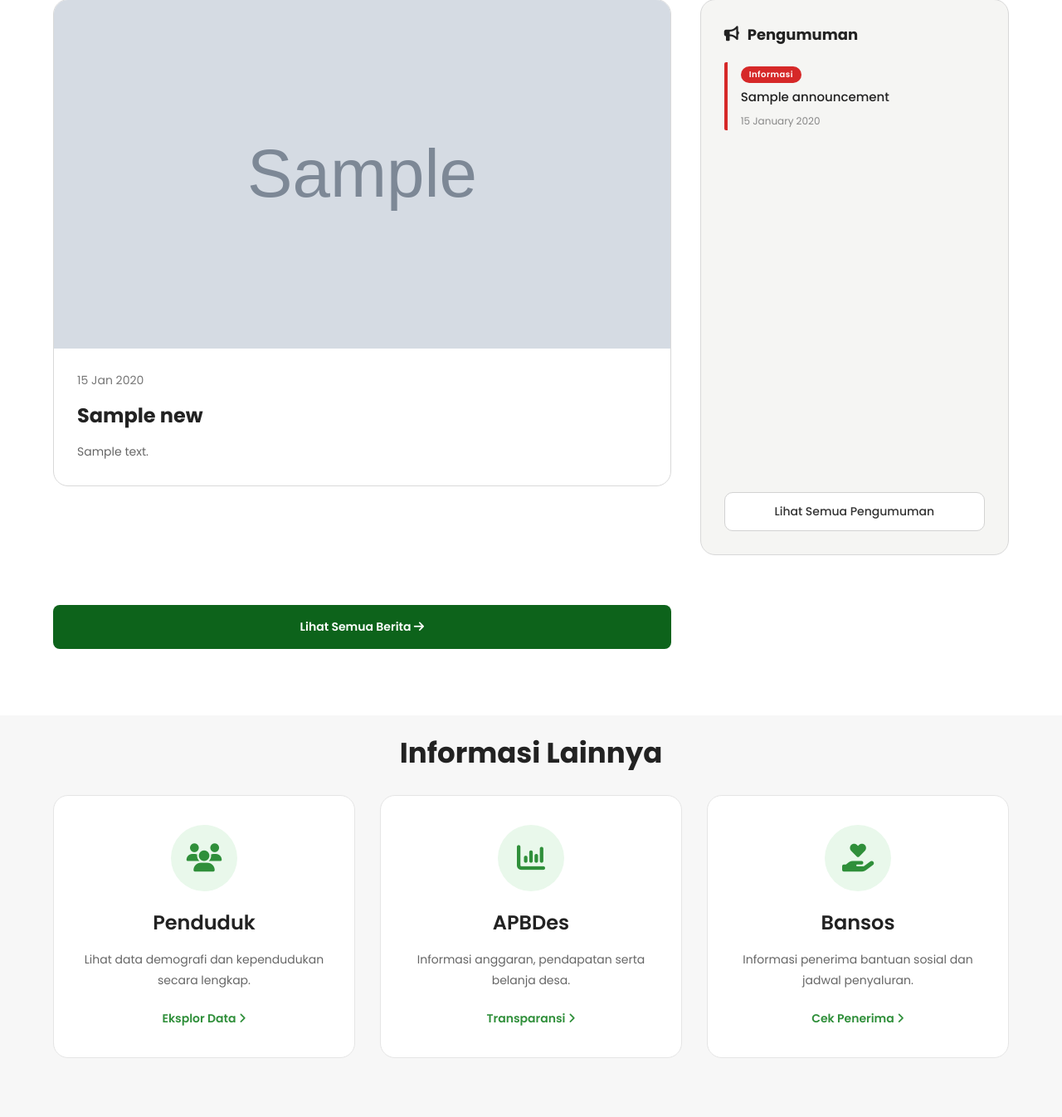
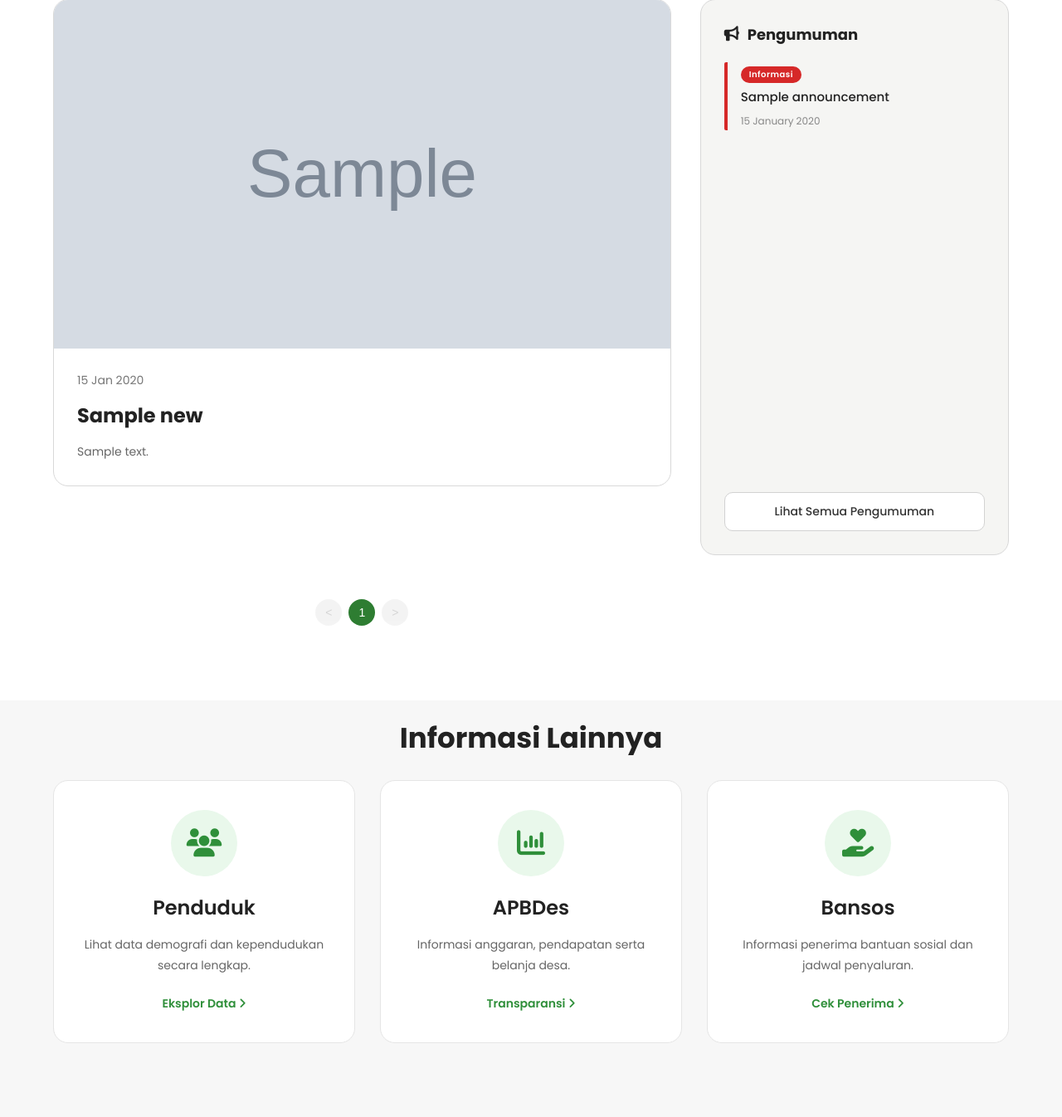
Before and after one commit to Dian2207/website-kkn, a Flask app: page /berita in a window 1280 px wide. Shown: the part 269-1615 px from the top of the page at 83% size. Run offline with Flask 3, Linux system fonts and the light colour scheme; tables that the repository leaves empty hold one stand-in row (values such as "Sample post"); grey boxes marked "Sample" are stand-in pictures; some libraries are stand-ins or nearby versions.

Commit message:
tampilan semua berita

```diff
--- a/routes/route.py
+++ b/routes/route.py
@@ -1,4 +1,4 @@
-from flask import Blueprint, render_template, abort
+from flask import Blueprint, render_template, abort, request
 from models import Infographics, News, Announcement
 
 main = Blueprint("main", __name__)
@@ -47,18 +47,31 @@ def layanan():
 # ==========================
 @main.route("/berita")
 def berita():
-    # Ambil semua berita, urutkan dari terbaru
-    all_news = News.query.order_by(News.published_at.desc()).all()
+    page = request.args.get('page', 1, type=int)
+    per_page = 5  # 1 headline + 4 small news per halaman
+
+    # Ambil semua berita dengan pagination
+    news_pagination = News.query.order_by(News.published_at.desc()).paginate(
+        page=page, per_page=per_page, error_out=False
+    )
+    news_list = news_pagination.items
+    total_pages = news_pagination.pages
+    current_page = news_pagination.page
+
+    # Ambil pengumuman (tidak dipaginasi)
     announcements = (
         Announcement.query
         .order_by(Announcement.created_at.desc())
         .limit(5)
         .all()
     )
+
     return render_template(
         "user/berita.html",
-        news=all_news,
-        announcements=announcements
+        news=news_list,
+        announcements=announcements,
+        total_pages=total_pages,
+        current_page=current_page
     )
 
 @main.route("/detail-berita/<int:id>")
--- a/static/css/berita.css
+++ b/static/css/berita.css
@@ -890,6 +890,68 @@ SIDEBAR PENGUMUMAN
 
 }
 
+/* =====================================
+   PAGINATION (sama dengan layanan)
+====================================== */
+
+.pagination{
+
+    display:flex;
+
+    justify-content:center;
+
+    align-items:center;
+
+    gap:8px;
+
+    margin:18px 0 10px;
+
+}
+
+.pagination button{
+
+    width:32px;
+
+    height:32px;
+
+    border:none;
+
+    border-radius:50%;
+
+    background:#e6e6e6;
+
+    cursor:pointer;
+
+    transition:.3s;
+
+    font-size:14px;
+
+}
+
+.pagination button:hover{
+
+    background:#2E7D32;
+
+    color:#fff;
+
+}
+
+.pagination button.active{
+
+    background:#2E7D32;
+
+    color:#fff;
+
+}
+
+.pagination button:disabled{
+
+    opacity:.45;
+
+    cursor:not-allowed;
+
+}
+
 /*=====================================
 INFORMASI LAINNYA
 ======================================*/
--- a/templates/user/berita.html
+++ b/templates/user/berita.html
@@ -88,7 +88,7 @@
             <div class="small-news-wrapper">
                 {% if news %}
                     <div class="small-news">
-                        {% for item in news[1:5] %}
+                        {% for item in news[1:5] %}  {# tampilkan 4 berita kecil #}
                         <a href="{{ url_for('main.detailBerita', id=item.id) }}" class="small-link">
                             <div class="small-card">
                                 <img src="{{ url_for('static', filename='image/' ~ item.thumbnail) }}" alt="{{ item.title }}" />
@@ -101,7 +101,35 @@
                         </a>
                         {% endfor %}
                     </div>
-                    <a href="#" class="btn-news">Lihat Semua Berita <i class="fa-solid fa-arrow-right"></i></a>
+
+                    <!-- PAGINATION -->
+                    <div class="pagination-container">
+                        <div class="pagination" id="beritaPagination">
+                            {% if current_page > 1 %}
+                            <button class="page-link" data-page="{{ current_page - 1 }}">
+                                &lt;
+                            </button>
+                            {% else %}
+                            <button class="page-link" disabled>&lt;</button>
+                            {% endif %}
+
+                            {% for p in range(1, total_pages + 1) %}
+                                {% if p == current_page %}
+                                <button class="page-link active" data-page="{{ p }}">{{ p }}</button>
+                                {% else %}
+                                <button class="page-link" data-page="{{ p }}">{{ p }}</button>
+                                {% endif %}
+                            {% endfor %}
+
+                            {% if current_page < total_pages %}
+                            <button class="page-link" data-page="{{ current_page + 1 }}">
+                                &gt;
+                            </button>
+                            {% else %}
+                            <button class="page-link" disabled>&gt;</button>
+                            {% endif %}
+                        </div>
+                    </div>
                 {% else %}
                     <p>Belum ada berita.</p>
                 {% endif %}
@@ -176,5 +204,23 @@
 </footer>
 <div class="copyright">© 2026 KKN Kelompok 16 UPN Veteran Jawa Timur</div>
 
+<!-- ===== JAVASCRIPT PAGINATION (sama dengan layanan) ===== -->
+<script>
+    document.addEventListener('DOMContentLoaded', function() {
+        const pagination = document.getElementById('beritaPagination');
+        if (!pagination) return;
+
+        pagination.querySelectorAll('.page-link:not([disabled])').forEach(btn => {
+            btn.addEventListener('click', function(e) {
+                const page = this.dataset.page;
+                if (!page) return;
+                const url = new URL(window.location.href);
+                url.searchParams.set('page', page);
+                window.location.href = url.toString();
+            });
+        });
+    });
+</script>
+
 </body>
 </html>
```
